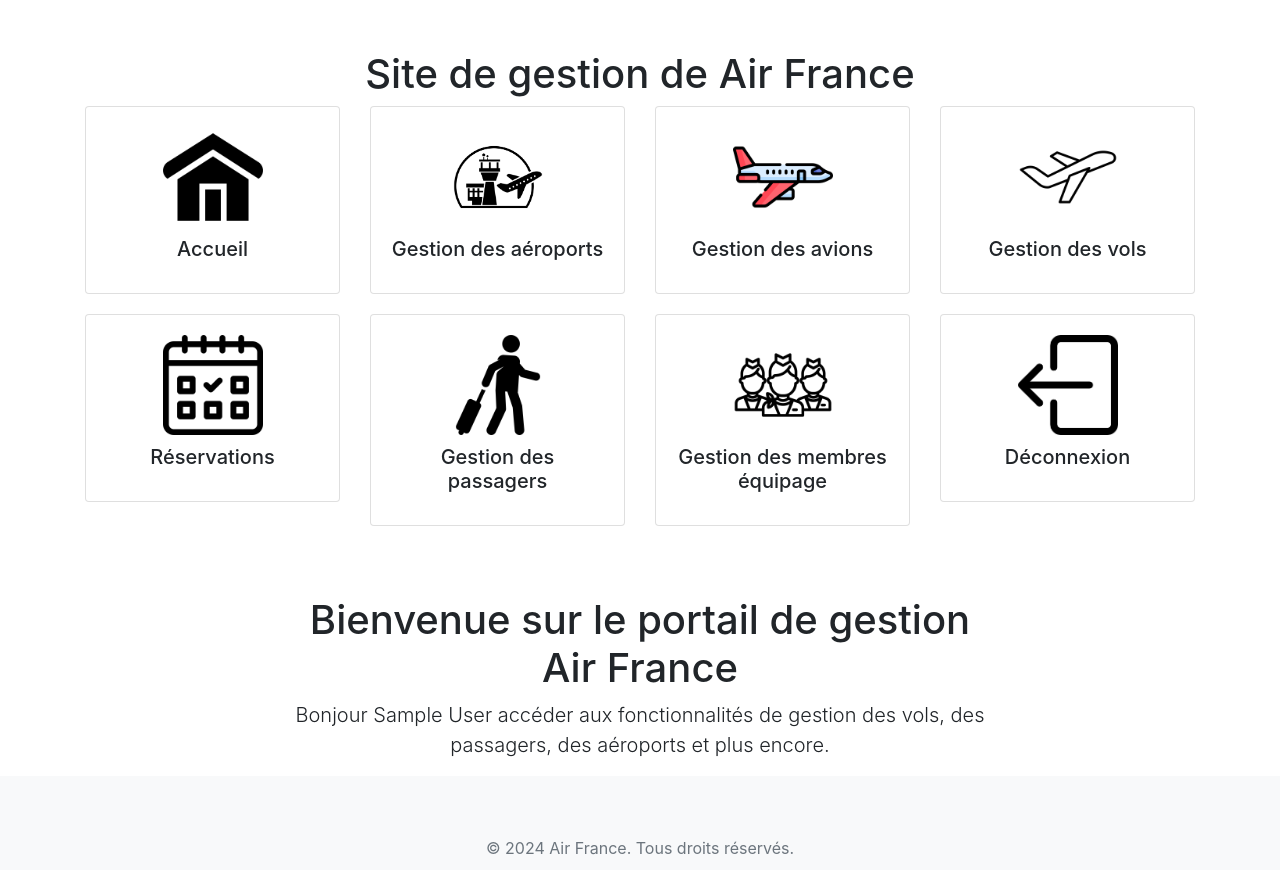
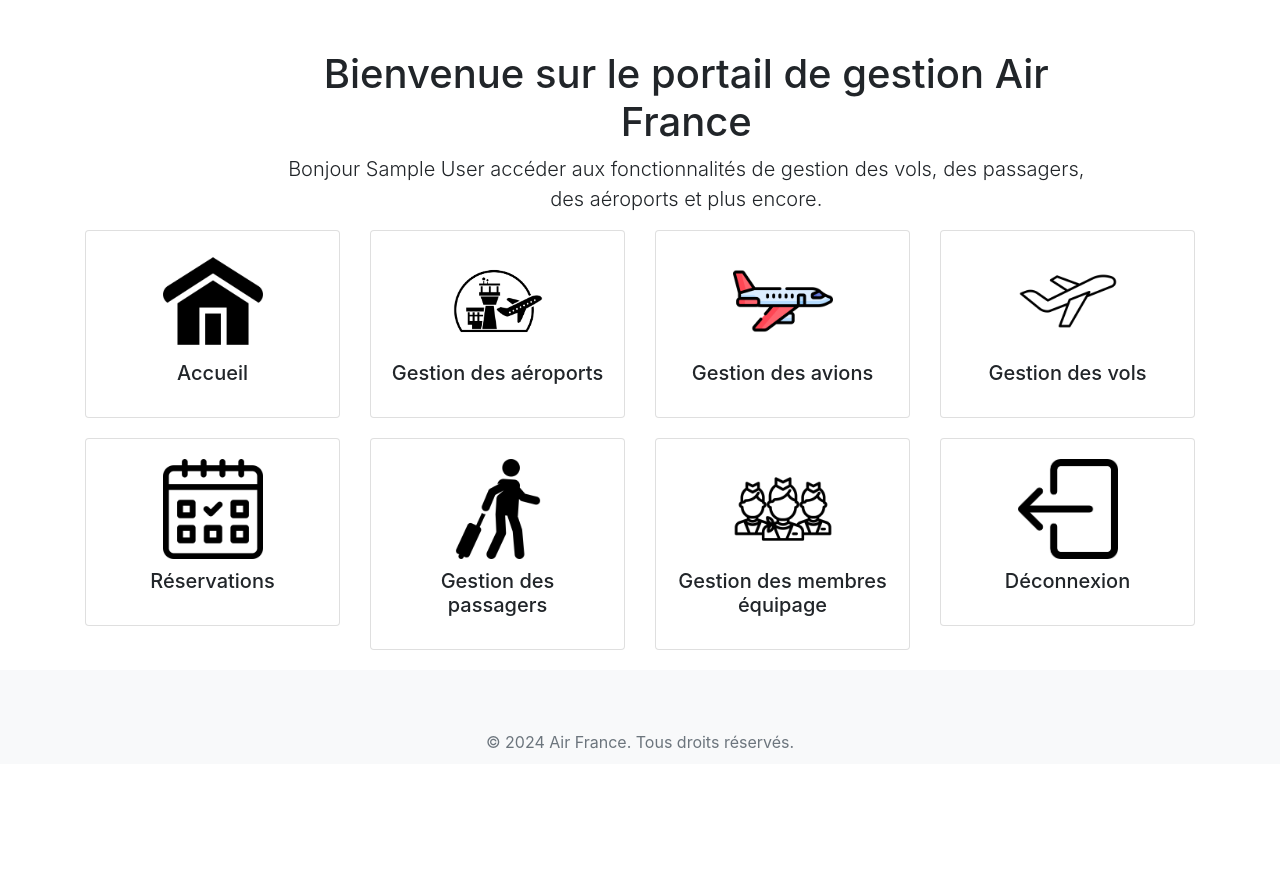
Before and after one commit to GoldSenseiBoi/AirFrance_Leger, a PHP site: page /index.php in a window 1280 px wide. After the commit the page ends 749 px from the top, so only its background shows below. Run offline with PHP 8.4, Linux system fonts and the light colour scheme; the visitor is signed in with stand-in values (Sample User, id 1).

Commit message:
add :new: index

```diff
--- a/index.php
+++ b/index.php
@@ -59,8 +59,18 @@
 		}
 
 		if  (isset($_SESSION['email'])){
+
+			echo "<div class='container'>
+				<div class='row'>
+					<div class='col-md-9 offset-md-2 text-center'>
+						<h1>Bienvenue sur le portail de gestion Air France</h1>
+						<p class='lead'>Bonjour ". $_SESSION['prenom'] . " accéder aux fonctionnalités de gestion des vols, des passagers, des aéroports et plus encore.</p>
+					</div>
+				</div>
+			  </div>";
+
 			echo '
-				<h1 class="text-center">Site de gestion de Air France</h1>
+
 				<div class="row justify-content-center">
 					<div class="col-md-3">
 						<div class="card text-center">
@@ -144,14 +154,7 @@
 					</div>
 				</div>
 				';
-				echo "<div class='container'>
-				<div class='row'>
-					<div class='col-md-8 offset-md-2 text-center'>
-						<h1>Bienvenue sur le portail de gestion Air France</h1>
-						<p class='lead'>Bonjour ". $_SESSION['prenom'] . " accéder aux fonctionnalités de gestion des vols, des passagers, des aéroports et plus encore.</p>
-					</div>
-				</div>
-			  </div>";
+
 
 
 		}
--- a/modele/modele.class.php
+++ b/modele/modele.class.php
@@ -3,7 +3,7 @@
 		private $unPDO;
 		public function __construct(){
 			try {
-				$url="mysql:host=localhost;dbname=airfrance";
+				$url="mysql:host=localhost;dbname=airfrance2";
 				$user="root";
 				$mdp="";
 				$this->unPDO= new PDO ($url, $user, $mdp);
```
